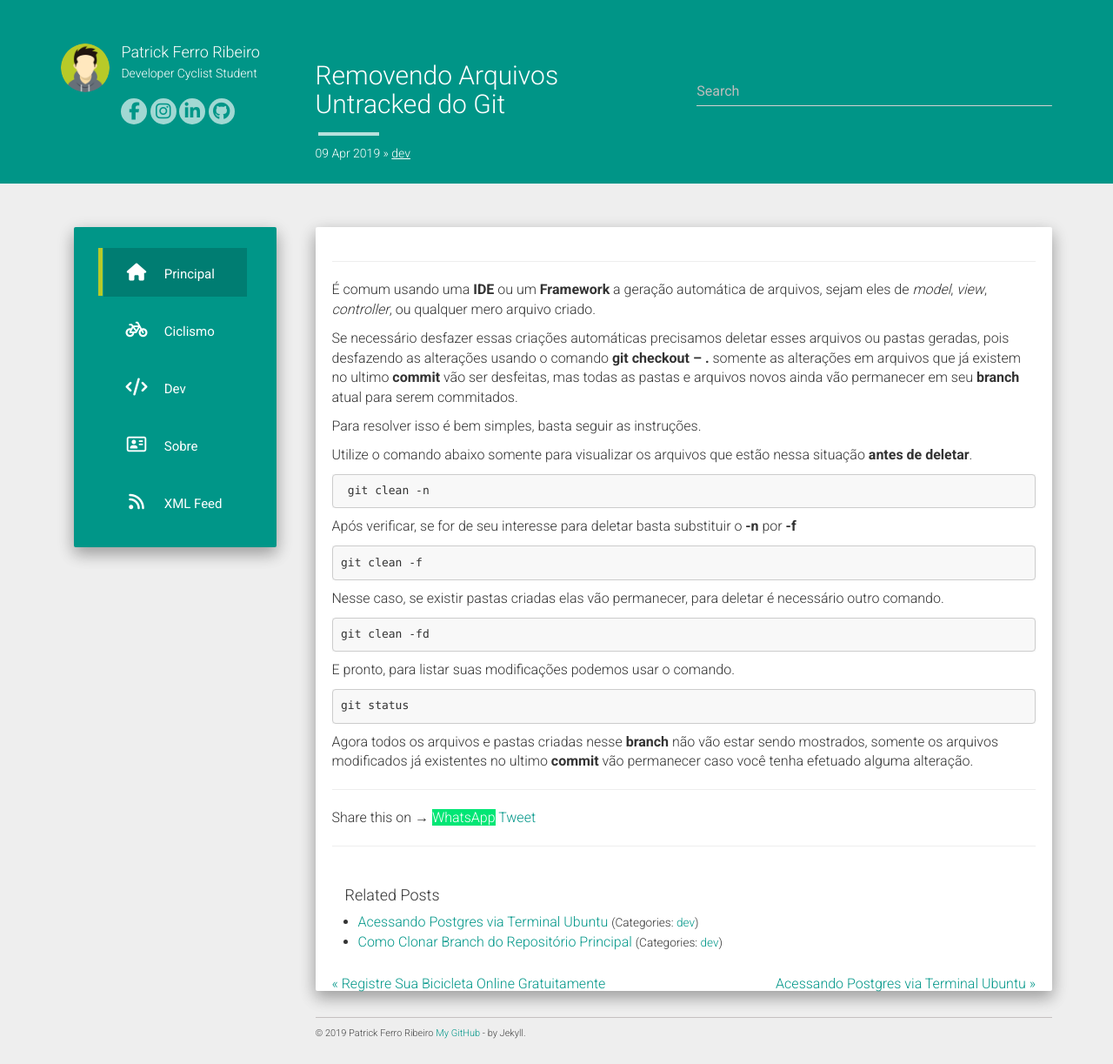
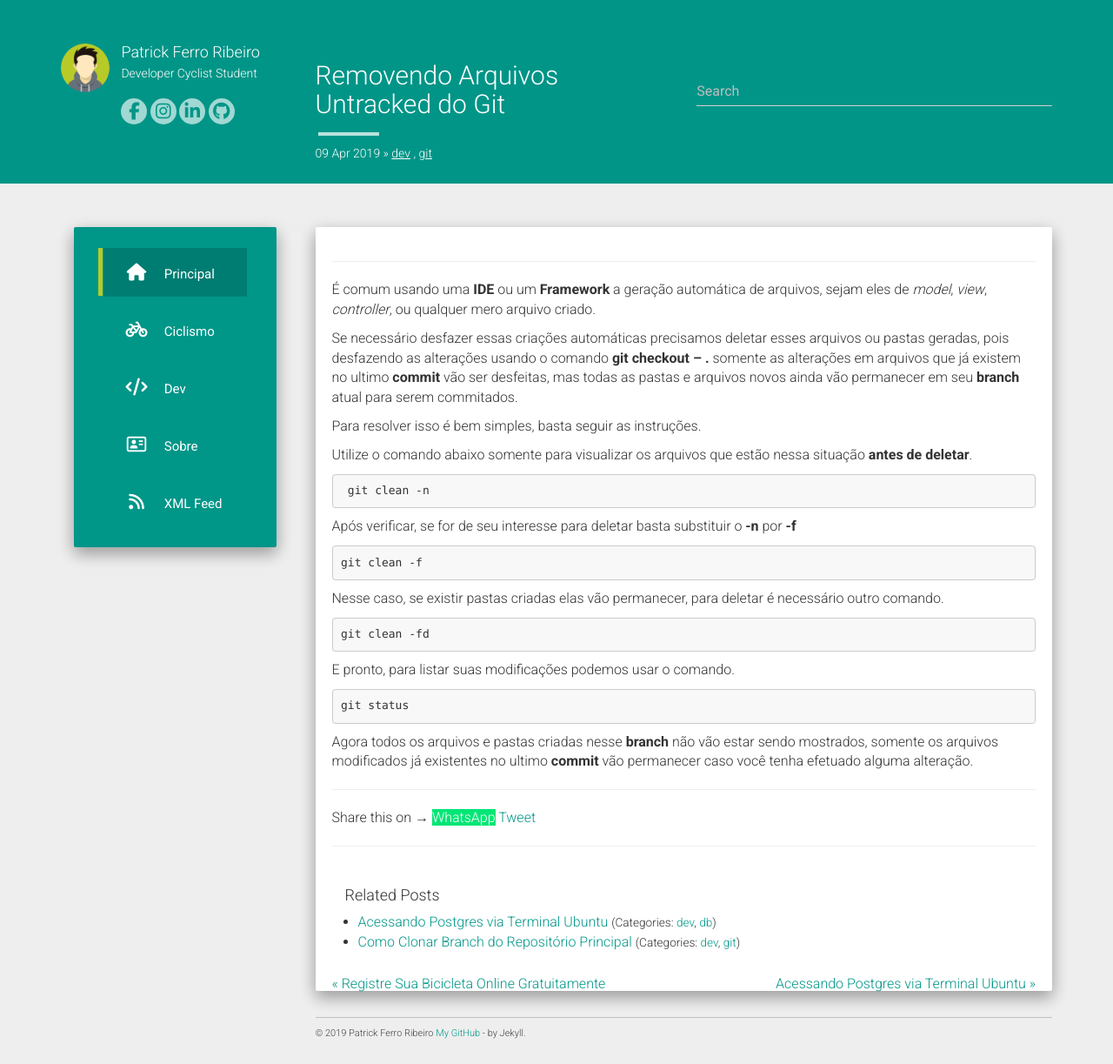
Before and after one commit to riberman/riberman.github.io, a Jekyll site: the page built from _posts/2019-04-09-gitremoveruntracked.md, in a window 1280 px wide. Shown: the whole page at 87% size. Built offline with Jekyll 4.4.1, drawn with Linux system fonts in a browser that asks for light colours; nearby versions of some CDN libraries; comment, search, counter and statistics services are not loaded.

```diff
--- a/_posts/2019-04-03-gitupstream.md
+++ b/_posts/2019-04-03-gitupstream.md
@@ -3,7 +3,7 @@ layout: post
 comments: true
 title: Como Clonar Branch do Repositório Principal
 date: 2019-04-03 23:42:00
-categories: dev
+categories: dev git
 icon: fab fa-github
 description: Já lhe deve ter ocorrido o caso de que seu fork precisa de um branch que foi criado somente no repositório principal, mas no seu não é possível encontrar...
 image: https://github.githubassets.com/images/modules/logos_page/GitHub-Mark.png
--- a/_posts/2019-04-09-gitremoveruntracked.md
+++ b/_posts/2019-04-09-gitremoveruntracked.md
@@ -3,7 +3,7 @@ layout: post
 comments: true
 title: Removendo Arquivos Untracked do Git
 date: 2019-04-09 23:36:00
-categories: dev
+categories: dev git
 icon: fab fa-github
 description: Como remover arquivos ou pastas que foram criados no repositório do git, que não removidos usando checkout --  ...
 image: https://img.devrant.com/devrant/rant/r_208395_eyoBm.jpg
--- a/_posts/2019-04-10-terminalpostgresubuntu.md
+++ b/_posts/2019-04-10-terminalpostgresubuntu.md
@@ -3,7 +3,7 @@ layout: post
 comments: true
 title: Acessando Postgres via Terminal Ubuntu
 date: 2019-04-10 01:14:00
-categories: dev
+categories: dev db
 icon: fas fa-database
 description: Como acessar o postgres utilizando linha de comando no Linux Ubuntu, e executando alguns comandos básicos de listagem e pesquisa  ...
 image: https://sdtimes.com/wp-content/uploads/2016/05/0513.sdt-news.png
```
Also changed, not shown: category/db.md (added, +6 -0 lines), category/git.md (added, +6 -0 lines).
